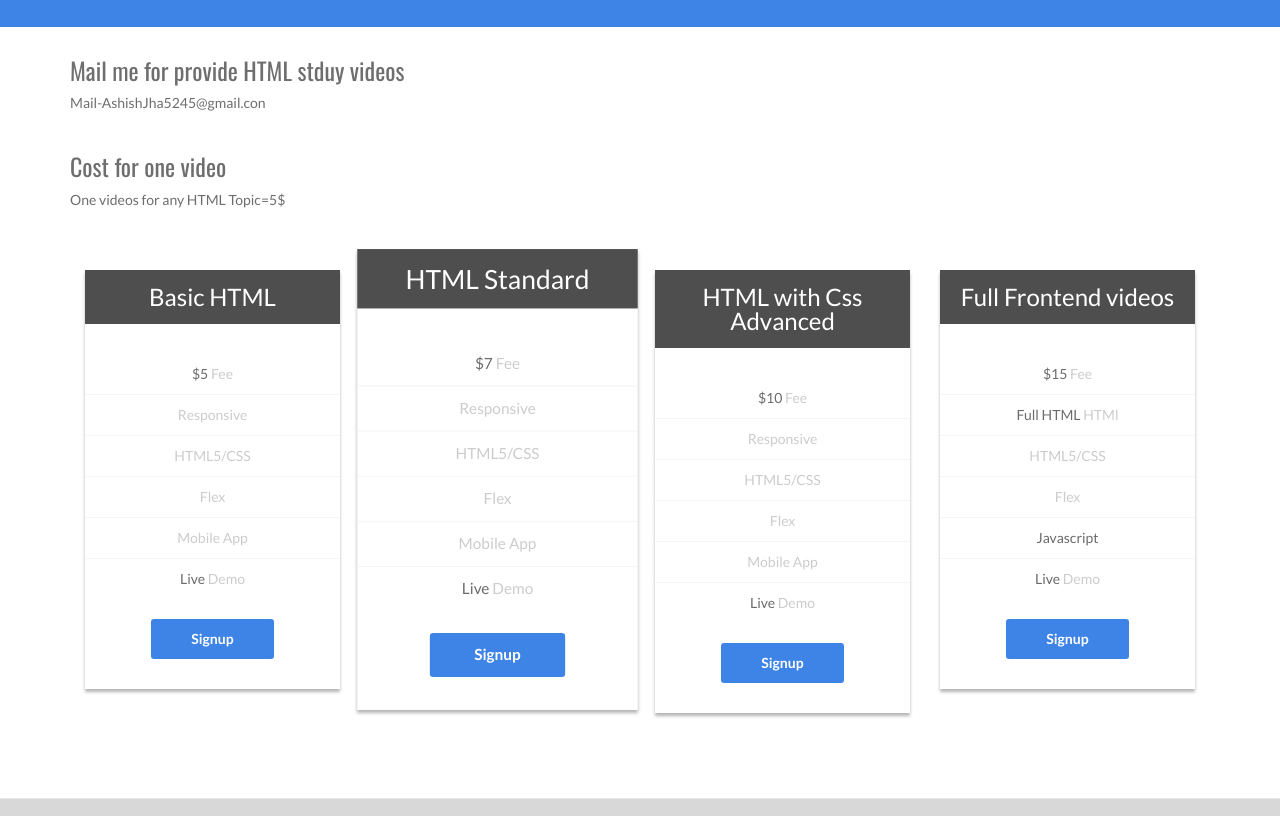
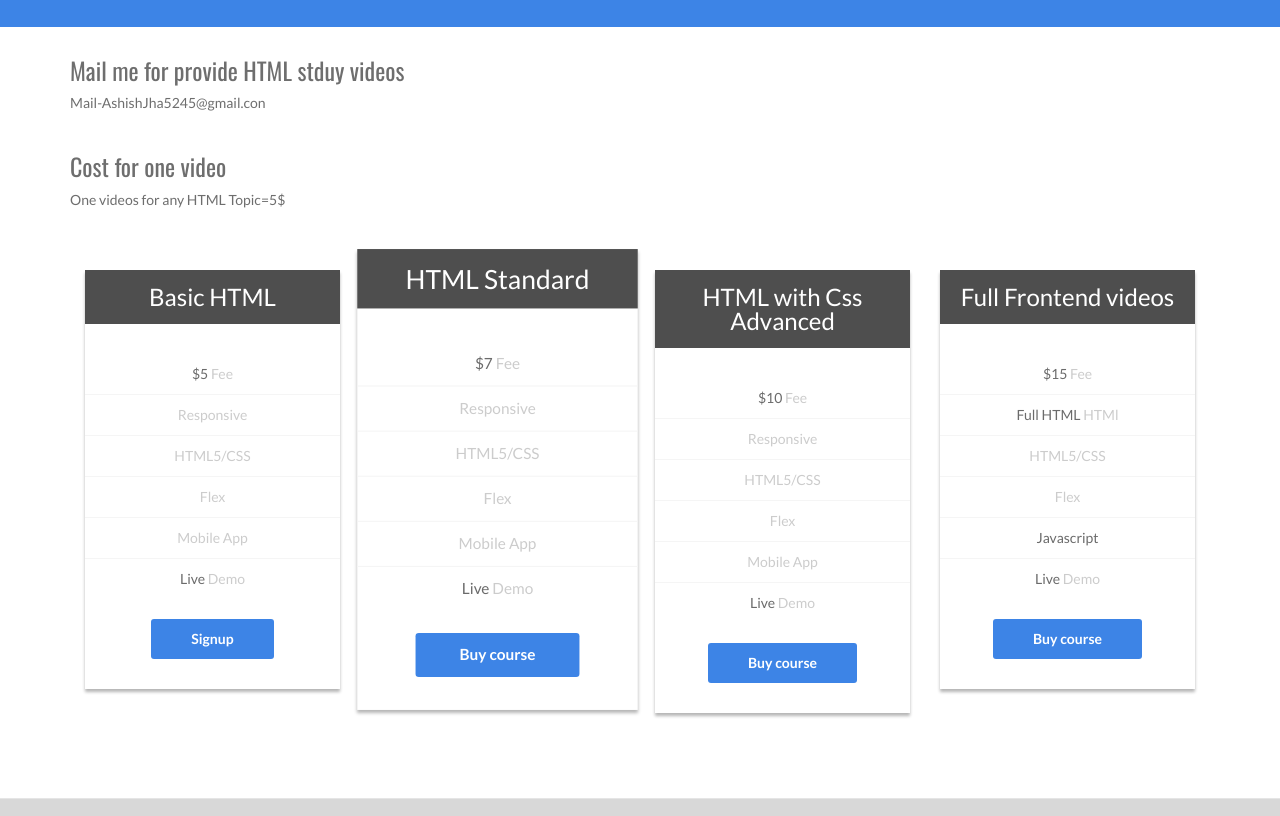
Before and after one commit to Dotnetuser109/Landing-Page, a plain HTML site: page price.html in a window 1280 px wide. Shown: the part 213-1029 px from the top of the page. Drawn offline with nearby package versions, Linux system fonts and the light colour scheme.

Commit message:
Update price.html

```diff
--- a/price.html
+++ b/price.html
@@ -136,7 +136,7 @@
 						<strong>Live</strong> Demo
 					</li>
 					<li class="plan-action">
-						<a href="#" class="btn">Signup</a>
+						<a href="/razorpay.html" class="btn">Buy course</a>
 					</li>
 				</ul>
 			</div>
@@ -164,7 +164,7 @@
 						<strong>Live</strong> Demo
 					</li>
 					<li class="plan-action">
-						<a href="#" class="btn">Signup</a>
+						<a href="/razorpay.html" class="btn">Buy course</a>
 					</li>
 				</ul>
 			</div>
@@ -192,7 +192,7 @@
 						<strong>Live</strong> Demo
 					</li>
 					<li class="plan-action">
-						<a href="#" class="btn">Signup</a>
+						<a href="/razorpay.html" class="btn">Buy course</a>
 					</li>
 				</ul>
 			</div>
```
